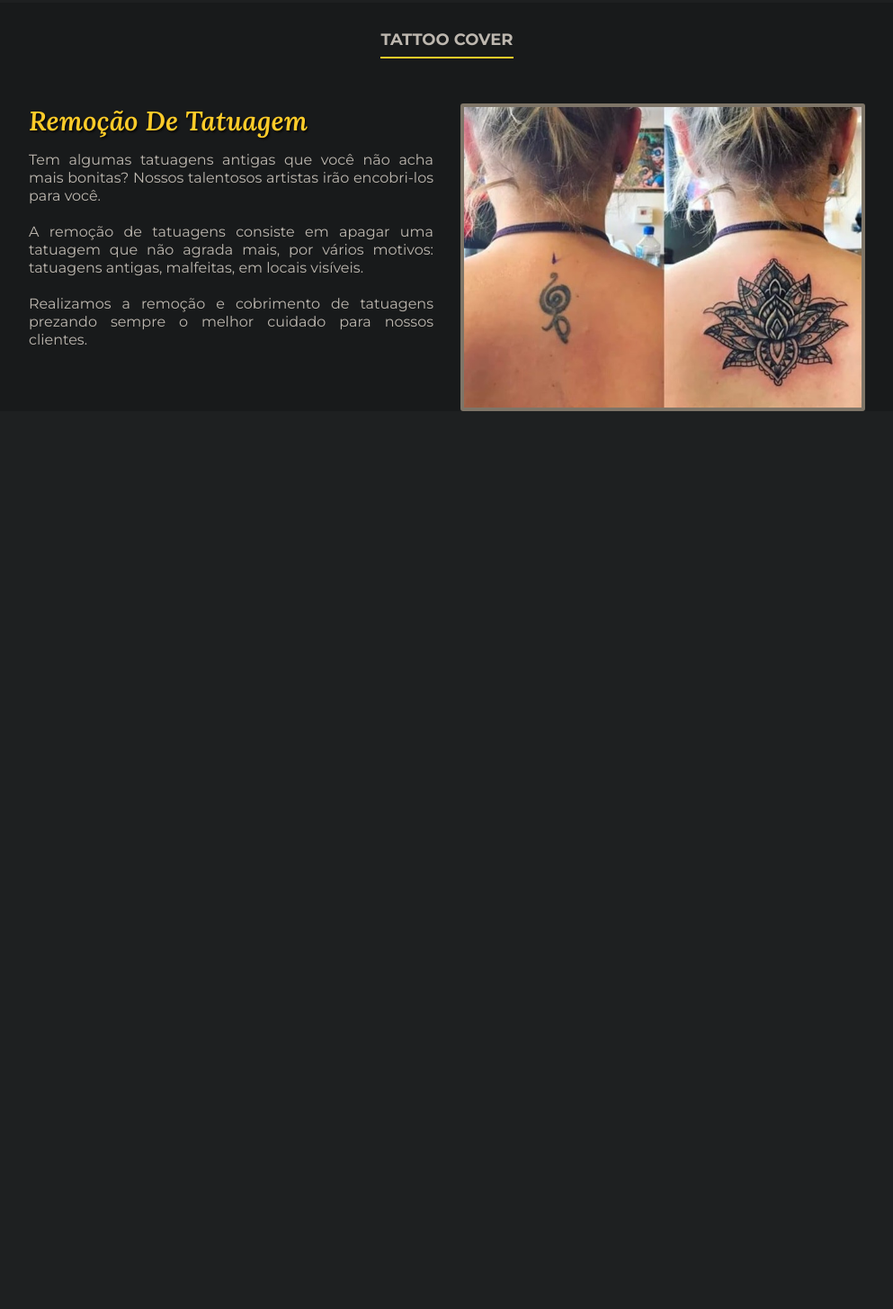
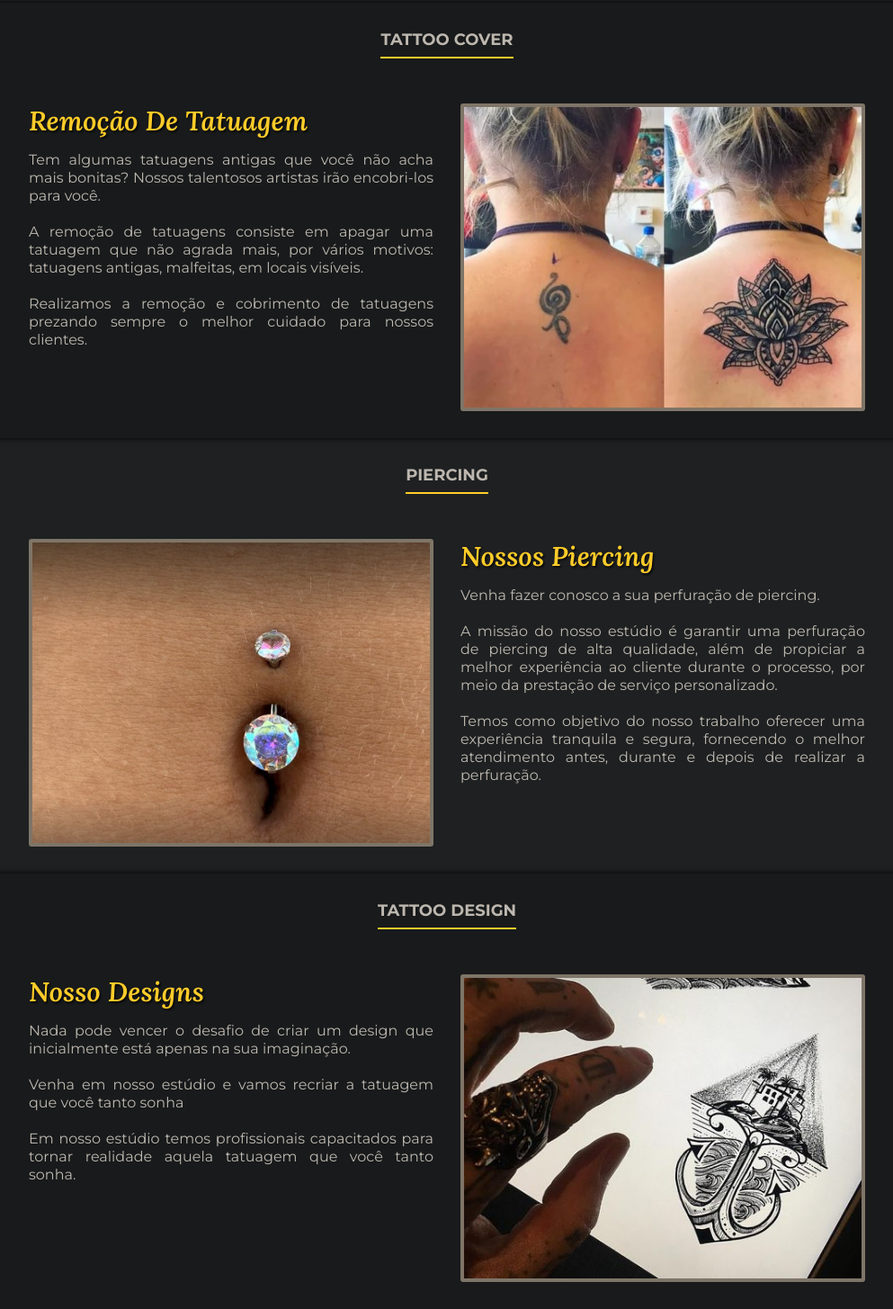
Before and after one commit to Wallison-Greg/tattoo, a plain HTML site: page index.html in a window 1280 px wide. Shown: the part 2105-3560 px from the top of the page at 90% size, without its empty margins (143-1136 px from the left). Before the commit the page ends 2562 px from the top, so only its background shows below. Drawn offline with Linux system fonts and the light colour scheme; a web font is replaced by a local one.

Commit message:
seção design tattoo finalizada

```diff
--- a/assets/style/home.css
+++ b/assets/style/home.css
@@ -269,6 +269,7 @@ nav a:hover{
 
 .tattoo_cover{
     background-color: #181A1B;
+    padding-bottom: 30px;
 }
 .tattoo_cover h3{
     font-size: 30px;
@@ -280,3 +281,47 @@ nav a:hover{
     animation-name: tattoo_cover;
     background-size: cover;
 }
+
+/*seção piercing*/
+
+.piercing{
+    margin-bottom: 30px;
+}
+.piercing h3{
+    font-size: 30px;
+    font-family: var(--serv);
+}
+
+.piercing .slide{
+    background-image: url('../img/banner/piercing/bn_piercing_6.png');
+    background-size: cover;
+    animation-name: piercing;
+}
+.piercing .desc{
+    margin-left: 30px;
+    margin-right: 0px;
+}
+
+.tattoo_cover,
+.our_services,
+.design{
+    box-shadow: 0px 0px 6px black;
+}
+
+/*seção design*/
+
+.design{
+    background-color: #181A1B;
+    padding-bottom: 30px;
+}
+.design h3{
+    font-size: 30px;
+    font-family: var(--serv);
+}
+
+.design .slide{
+    background-image: url('../img/banner/design/bn_design_tattoo_2.jpg');
+    animation-name: design;
+    background-size: cover;
+    background-position: center bottom;
+}
--- a/assets/style/slide.css
+++ b/assets/style/slide.css
@@ -65,3 +65,33 @@
         background-image: url('../img/banner/cover/bn_tattoo_cover_4.jpg');
     }
 }
+
+@keyframes piercing{
+    25%{
+        background-image: url('../img/banner/piercing/bn_piercing.png');
+    }
+    50%{
+        background-image: url('../img/banner/piercing/bn_piercing_10.png');
+    }
+    75%{
+        background-image: url('../img/banner/piercing/bn_piercing_3.png');
+    }
+    100%{
+        background-image: url('../img/banner/piercing/bn_piercing_9.png');
+    }
+}
+
+@keyframes design{
+    25%{
+        background-image: url('../img/banner/design/bn_design_tattoo_3.jpg');
+    }
+    50%{
+        background-image: url('../img/banner/design/bn_design_tattoo_4.jpg');
+    }
+    75%{
+        background-image: url('../img/banner/design/bn_design_tattoo.jpg');
+    }
+    100%{
+        background-image: url('../img/banner/design/bn_design_tattoo_2.jpg');
+    }
+}
--- a/index.html
+++ b/index.html
@@ -142,12 +142,49 @@
                 </div>
             </div>
         </section>
+        <section class="about_us piercing">
+            <div class="container">
+                <div class="widget-title">
+                    <div class="widget-title-text">piercing</div>
+                    <div class="widget-title-bar"></div>
+                </div>
+                <div class="body">
+                    <div class="slide">
 
+                    </div>
+                    <div class="desc">
+                        <h3>Nossos piercing</h3>
+                        <p>
+                            Venha fazer conosco a sua perfuração de piercing. <br><br>
+                            A missão do nosso estúdio é garantir uma perfuração de piercing de alta qualidade, além de propiciar a melhor experiência ao cliente durante o processo, por meio da prestação de serviço personalizado.<br><br>
+                            Temos como objetivo do nosso trabalho oferecer uma experiência tranquila e segura, fornecendo o melhor atendimento antes, durante e depois de realizar a perfuração.
+                        </p>
+                    </div>
+                </div>
+            </div>
+        </section>
+        <section class="about_us design">
+            <div class="container">
+                <div class="widget-title">
+                    <div class="widget-title-text">tattoo design</div>
+                    <div class="widget-title-bar"></div>
+                </div>
+                <div class="body">
+                    <div class="desc">
+                        <h3>Nosso designs</h3>
+                        <p>
+                            Nada pode vencer o desafio de criar um design que inicialmente está apenas na sua imaginação.<br><br>
+                            Venha em nosso estúdio e vamos recriar a tatuagem que você tanto sonha<br><br>
+                            Em nosso estúdio temos profissionais capacitados para tornar realidade aquela tatuagem que você tanto sonha.<br><br>
+                        </p>
+                    </div>
+                    <div class="slide">
+
+                    </div>
+                </div>
+            </div>
+        </section>
     </main>
 
 </body>
 </html>
-
-<!--
-
--->
```
Also changed, not shown: assets/img/banner/design/bn_design_tattoo.jpg (added), assets/img/banner/design/bn_design_tattoo_2.jpg (added), assets/img/banner/design/bn_design_tattoo_3.jpg (added), assets/img/banner/design/bn_design_tattoo_4.jpg (added).
